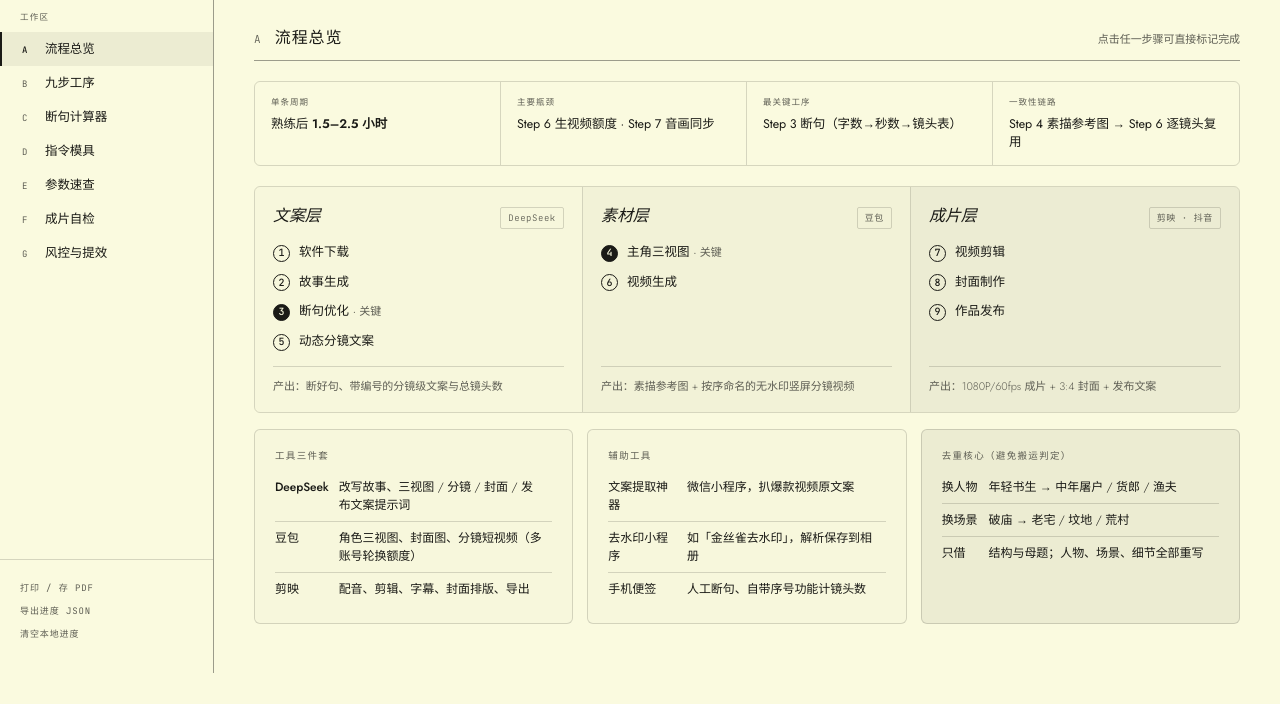
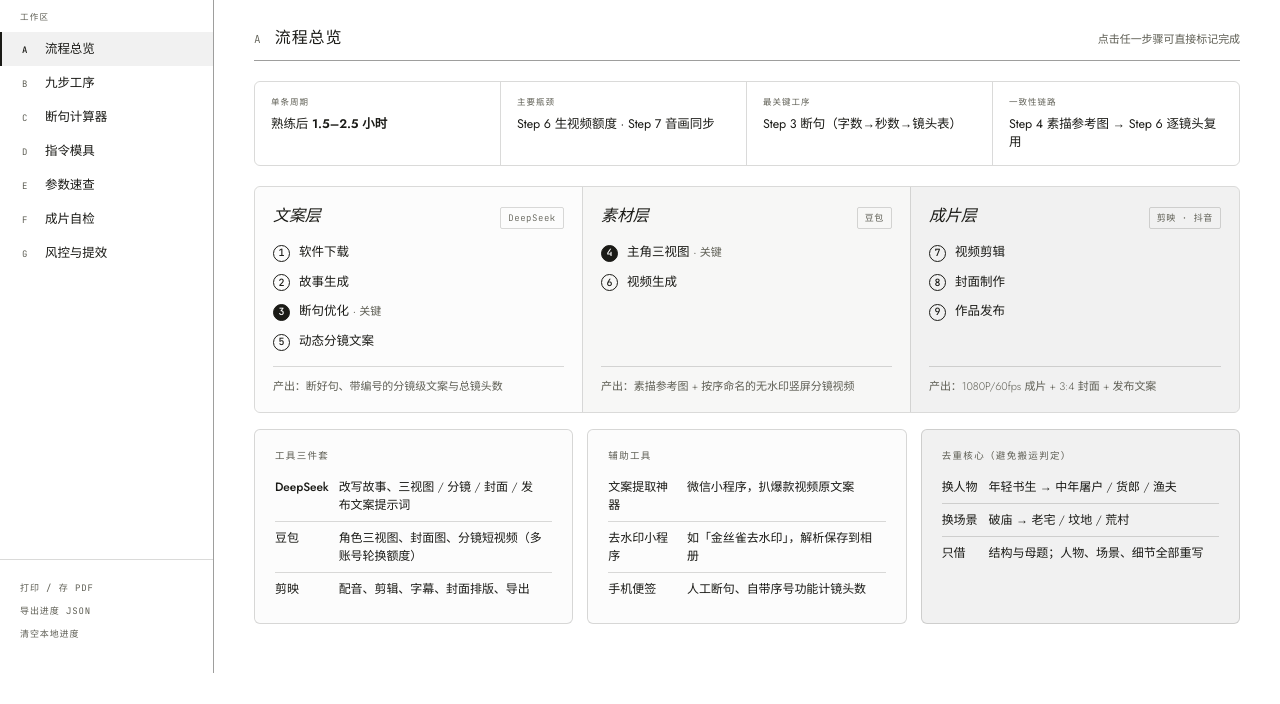
Before and after one commit to hxxhhxxh/sop, a plain HTML site: page index.html in a window 1280 px wide. Shown: the part 127-831 px from the top of the page. Drawn offline with Linux system fonts and the light colour scheme.

Commit message:
Set background to white (#ffffff)

```diff
--- a/index.html
+++ b/index.html
@@ -10,7 +10,7 @@
 <link href="https://fonts.googleapis.com/css2?family=Jost:wght@200;300;400;500;600&family=Lora:ital,wght@0,400;0,500;1,400;1,500&family=JetBrains+Mono:wght@300;400;500&display=swap" rel="stylesheet">
 <style>
 :root{
-  --c-bg:#fafadf;
+  --c-bg:#ffffff;
   --c-ink:#1a1a16;
   --c-muted:#5e5e54;
   --c-border:rgba(26,26,22,.42);
```
